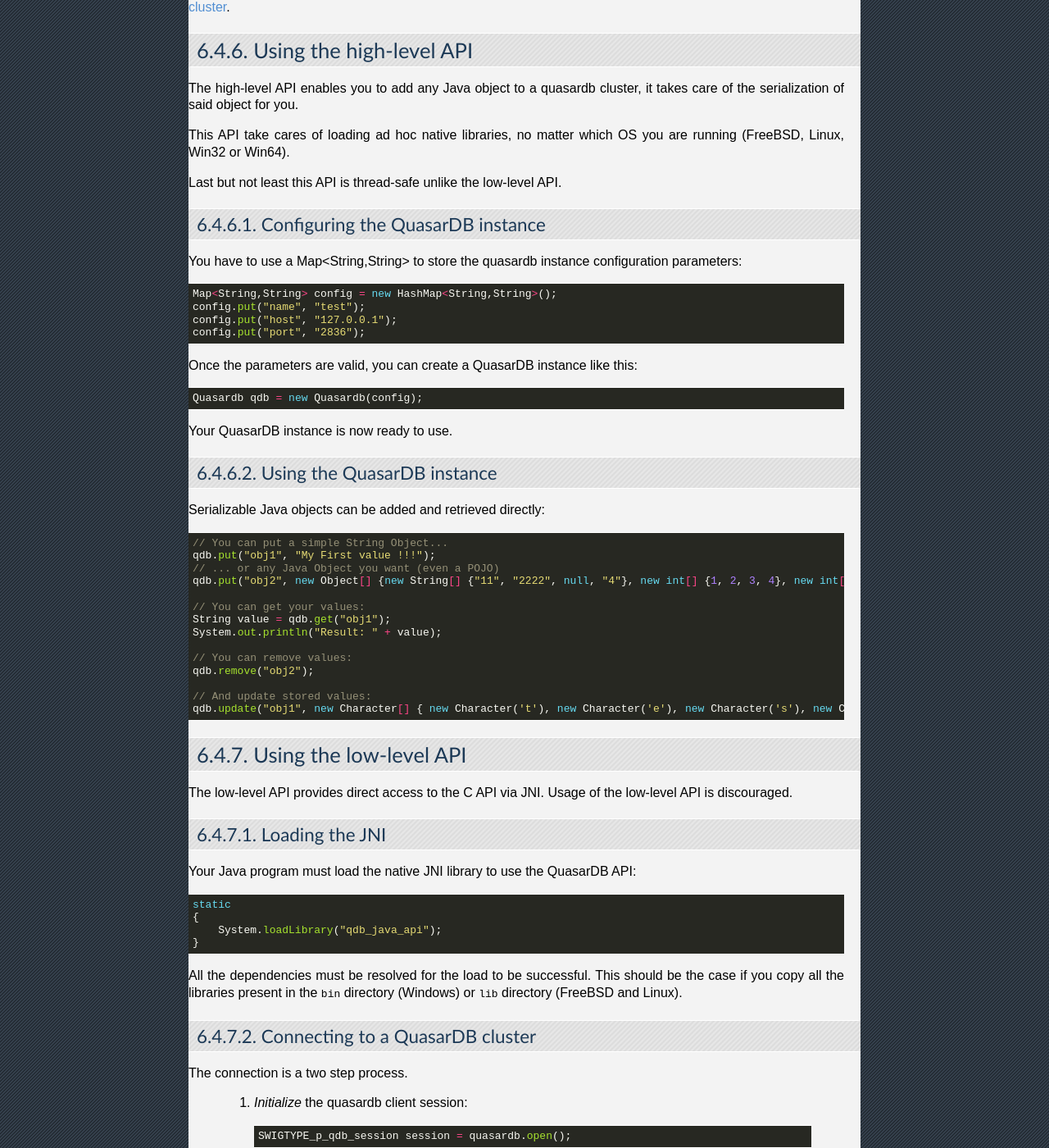
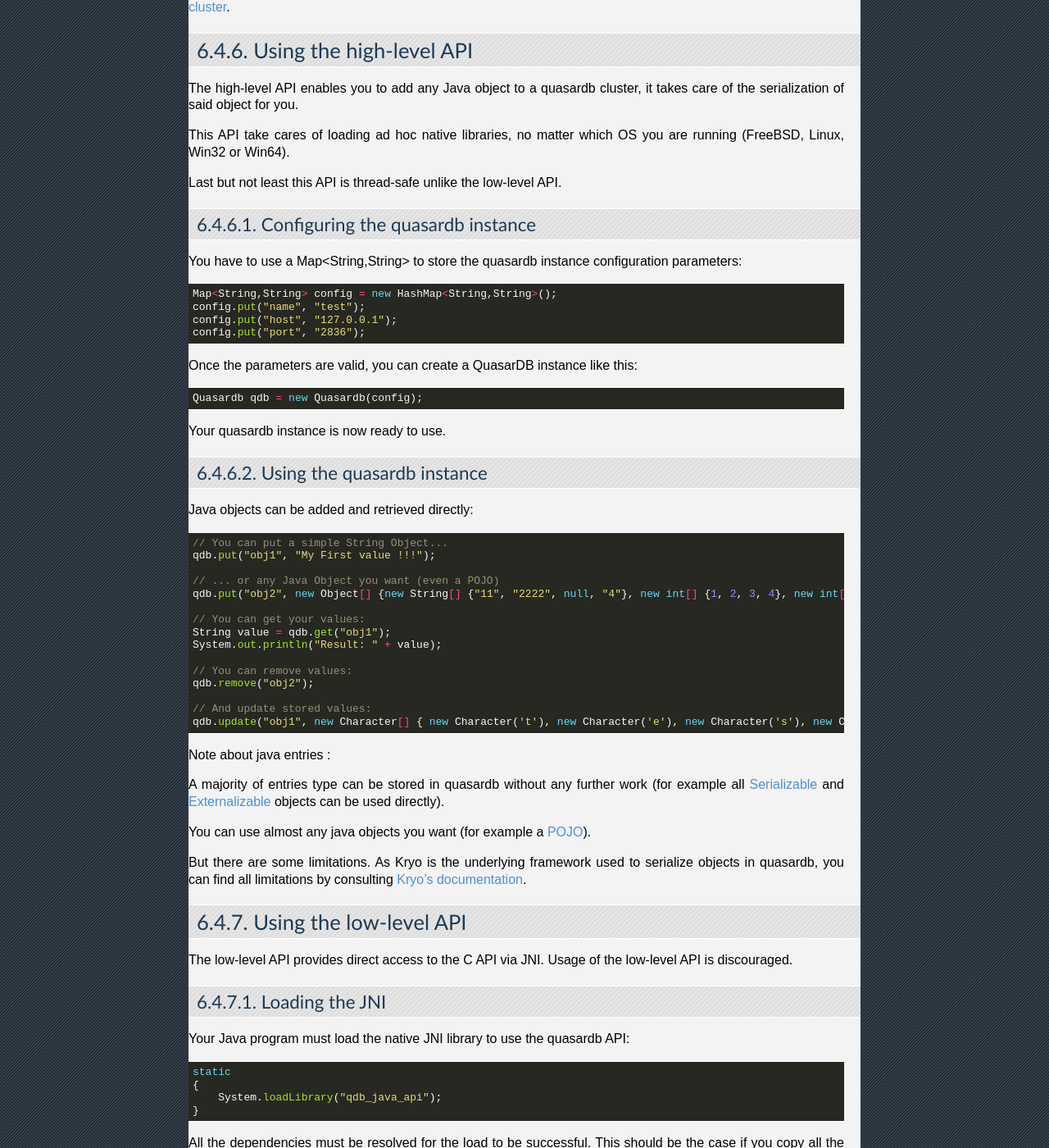
Before and after one commit to iltommi/qdb-documentation, a Sphinx documentation site: the page built from source/api/java.rst, in a window 1280 px wide and 1400 px high, scrolled down 1003 px. Shown: the whole window at 82% size. Built offline with Sphinx 7.4.7, drawn with Linux system fonts in a browser that asks for light colours; some of the changed text lies outside the part shown.

Commit message:
Case 650 : Add document serialization usage in Java API

```diff
--- a/source/api/java.rst
+++ b/source/api/java.rst
@@ -7,7 +7,7 @@ Java
 Introduction
 ------------
 
-The QuasarDB Java API uses JNI to bring the power and speed of QuasarDB to the Java world without compromising performances.
+The quasardb Java API uses JNI to bring the power and speed of quasardb to the Java world without compromising performances.
 
 It fully integrates itself into the Java environment thanks to a wrapper (also called 'high-level API'). The wrapper itself comes with a BSD license and can be freely used in your clients. The wrapper uses a low-level API that is also directly useable although with severe restrictions.
 
@@ -35,11 +35,11 @@ Running the examples
 
 You first need to compile the example with ``javac``. Assuming ``quasardb-java-api-master.jar`` is in ``/tmp``::
 
-    javac -classpath /tmp/quasardb-java-api-master.jar quasardbExample.java
+    javac -classpath /tmp/quasardb-java-api-master.jar QuasardbExample.java
 
 Then you run the example::
 
-    java -classpath /tmp/quasardb-java-api-master.jar:. quasardbExample
+    java -classpath /tmp/quasardb-java-api-master.jar:. QuasardbExample
 
 The example requires a quasardb server listening on ``127.0.0.1`` (IPV4 localhost) port 2836. Should you wish to run the example on a different server, you need but to edit it! See :doc:`../reference/qdbd` to configure a quasardb :term:`cluster`.
 
@@ -53,7 +53,7 @@ This API take cares of loading ad hoc native libraries, no matter which OS you a
 Last but not least this API is thread-safe unlike the low-level API.
 
 
-Configuring the QuasarDB instance
+Configuring the quasardb instance
 ^^^^^^^^^^^^^^^^^^^^^^^^^^^^^^^^^^
 
 You have to use a Map<String,String> to store the quasardb instance configuration parameters::
@@ -89,15 +90,26 @@ Serializable Java objects can be added and retrieved directly::
     // And update stored values:
     qdb.update("obj1", new Character[] { new Character('t'), new Character('e'), new Character('s'), new Character('t') });
 
+
+Note about java entries :
+
+A majority of entries type can be stored in quasardb without any further work (for example all `Serializable <http://docs.oracle.com/javase/7/docs/api/java/io/Serializable.html>`_ and `Externalizable <http://docs.oracle.com/javase/7/docs/api/java/io/Externalizable.html>`_ objects can be used directly).
+
+You can use almost any java objects you want (for example a `POJO <http://en.wikipedia.org/wiki/Plain_Old_Java_Object>`_).
+
+But there are some limitations.
+As Kryo is the underlying framework used to serialize objects in quasardb, you can find all limitations by consulting `Kryo's documentation <https://github.com/EsotericSoftware/kryo#compatibility>`_.
+
 Using the low-level API
 -----------------------
 
-The low-level API provides direct access to the C API via JNI. Usage of the low-level API is discouraged.
+The low-level API provides direct access to the C API via JNI.
+Usage of the low-level API is discouraged.
 
 Loading the JNI
 ^^^^^^^^^^^^^^^^^^
 
-Your Java program must load the native JNI library to use the QuasarDB API: ::
+Your Java program must load the native JNI library to use the quasardb API: ::
 
     static
     {
@@ -106,7 +118,7 @@ Your Java program must load the native JNI library to use the QuasarDB API: ::
 
 All the dependencies must be resolved for the load to be successful. This should be the case if you copy all the libraries present in the ``bin`` directory (Windows) or ``lib`` directory (FreeBSD and Linux).
 
-Connecting to a QuasarDB cluster
+Connecting to a quasardb cluster
 ^^^^^^^^^^^^^^^^^^^^^^^^^^^^^^^^^^
 
 The connection is a two step process.
```
Also changed, not shown: other parts of source/api/java.rst (+4 -3 lines).
